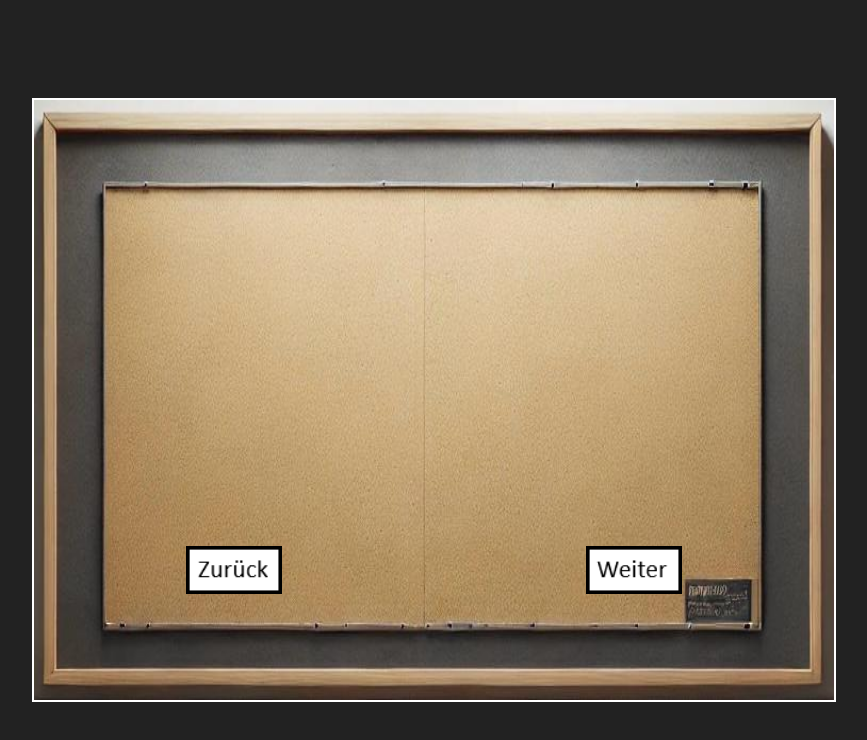
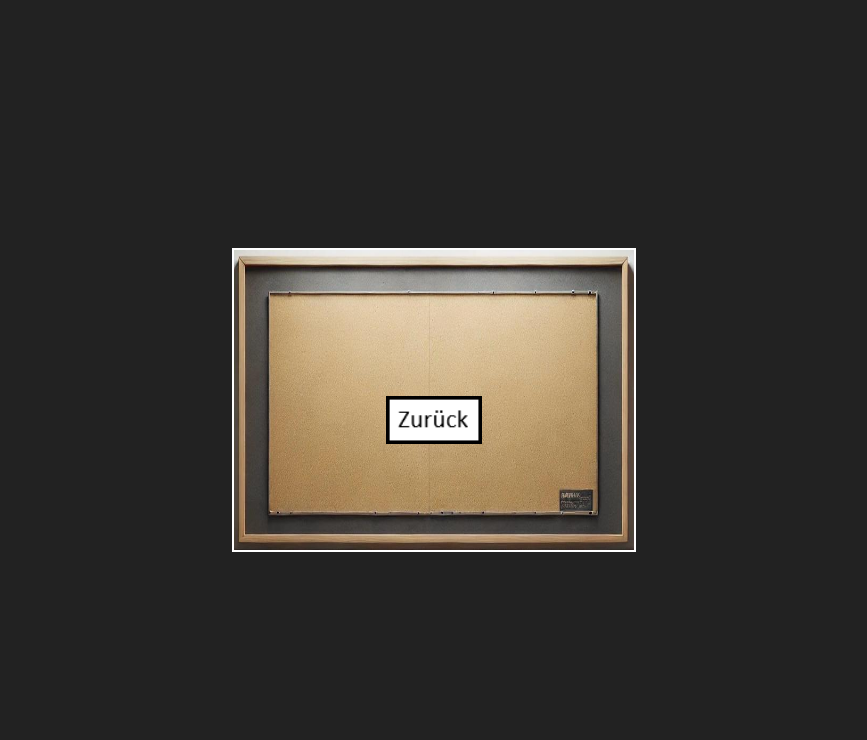
Before and after one commit to Geldverkaeufer/P-Seminar, a plain HTML site: page index.html in a window 1280 px wide. Shown: the whole page, without its empty margins (206-1073 px from the left). Drawn offline with Linux system fonts and the light colour scheme.

Commit message:
Update index.html

```diff
--- a/index.html
+++ b/index.html
@@ -7,7 +7,7 @@
   <link rel="stylesheet" href="styles.css" />
 </head>
 <body>
-  <canvas id="gameCanvas" width="800" height="600"></canvas>
+  <canvas id="gameCanvas" width="400" height="300"></canvas>
   <script src="game.js"></script>
 </body>
 </html>
```
